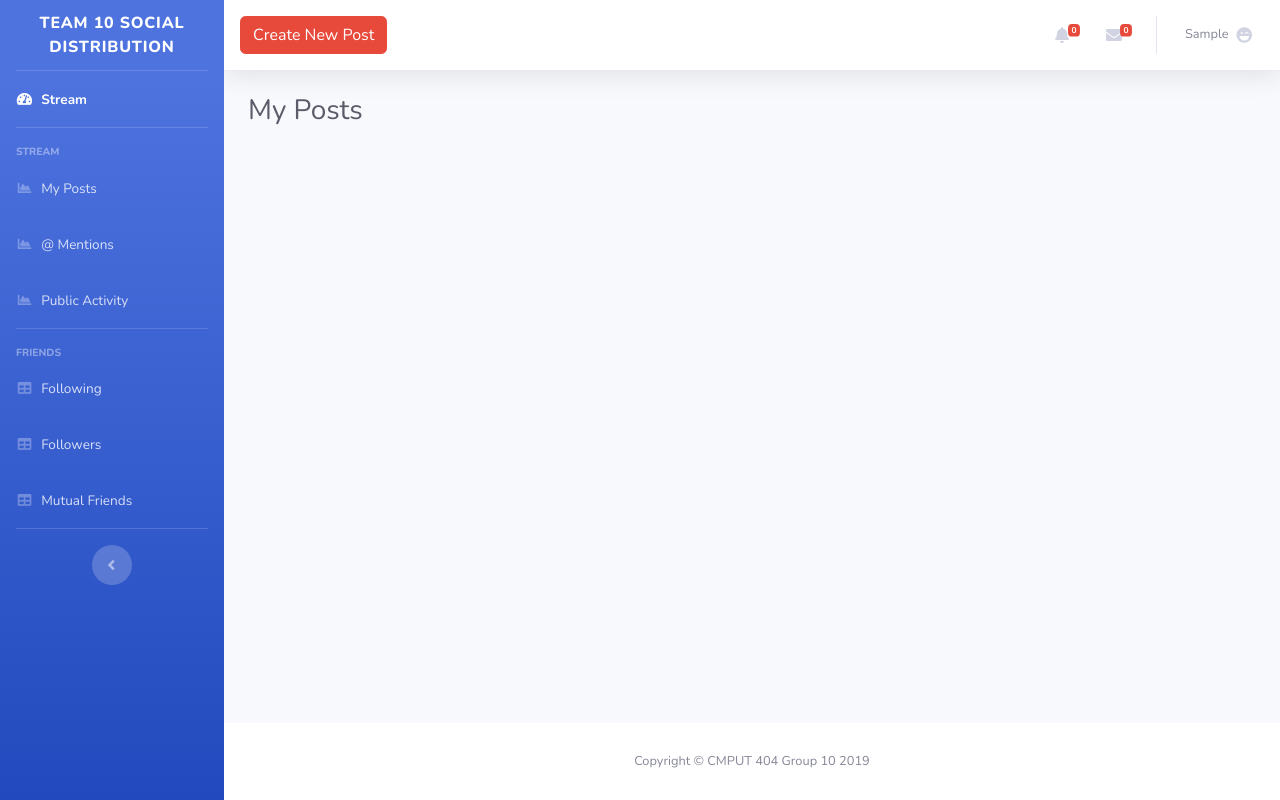
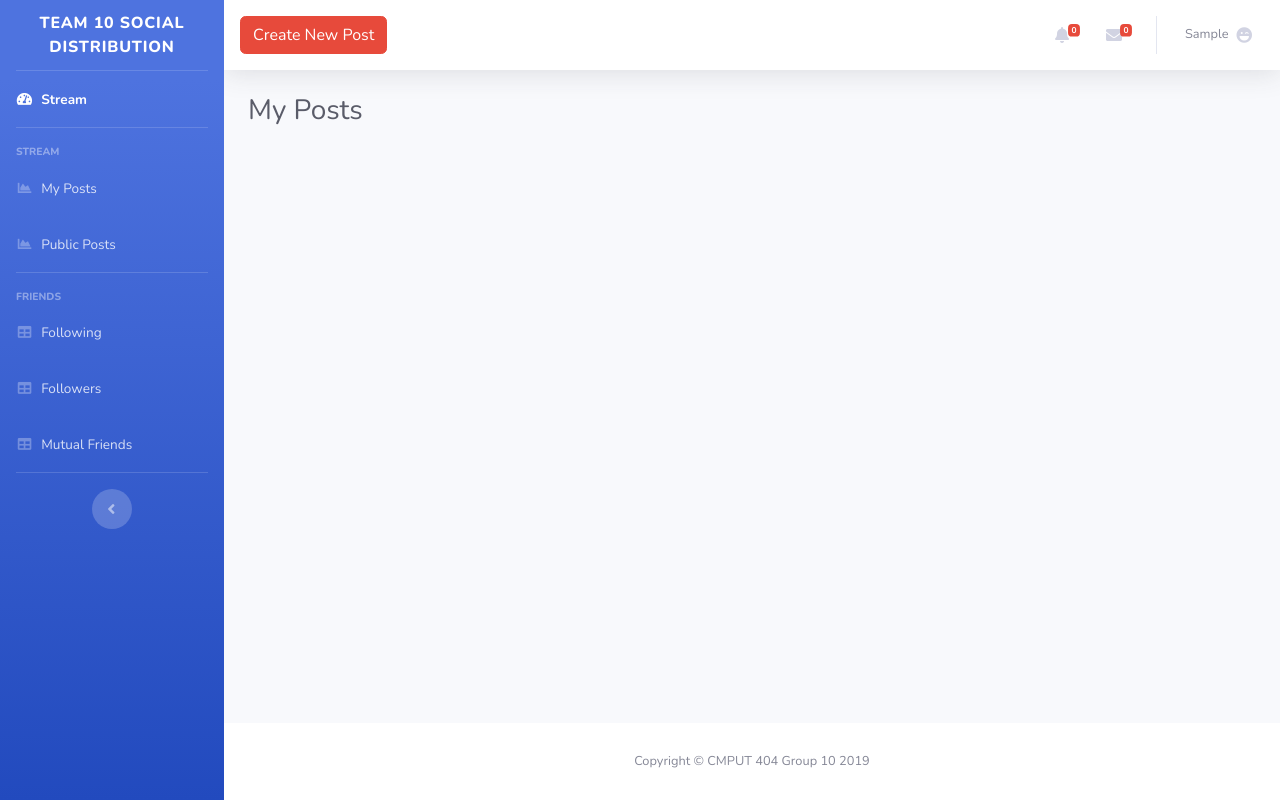
Before and after one commit to olivaC/group-cmput404-project, a Django app: page /my-posts in a window 1280 px wide. Run offline with Django 3.2, Linux system fonts and the light colour scheme; the visitor is signed in with stand-in values (Sample User, id 1); data that the repository does not hold is empty; some libraries are stand-ins or nearby versions.

Commit message:
#35 get public posts

```diff
--- a/app/templates/sidebar.html
+++ b/app/templates/sidebar.html
@@ -31,15 +31,15 @@
             <i class="fas fa-fw fa-chart-area"></i>
             <span>My Posts</span></a>
     </li>
+{#    <li class="nav-item">#}
+{#        <a class="nav-link" href="{% url 'app:index' %}">#}
+{#            <i class="fas fa-fw fa-chart-area"></i>#}
+{#            <span>@ Mentions</span></a>#}
+{#    </li>#}
     <li class="nav-item">
-        <a class="nav-link" href="{% url 'app:index' %}">
+        <a class="nav-link" href="{% url 'app:public_posts' %}">
             <i class="fas fa-fw fa-chart-area"></i>
-            <span>@ Mentions</span></a>
-    </li>
-    <li class="nav-item">
-        <a class="nav-link" href="{% url 'app:index' %}">
-            <i class="fas fa-fw fa-chart-area"></i>
-            <span>Public Activity</span></a>
+            <span>Public Posts</span></a>
     </li>
 
 
--- a/app/urls.py
+++ b/app/urls.py
@@ -26,5 +26,6 @@ urlpatterns = [
     url(r'^delete/(?P<id>\d+)/$', app.views.post_views.delete_post, name="delete"),
     path('profile', views.profile_view, name="profile"),
     path('profile/edit/', views.edit_profile, name="edit_profile"),
-    path('post/edit/<int:id>/', post_views.edit_post, name="edit_post")
+    path('post/edit/<int:id>/', post_views.edit_post, name="edit_post"),
+    path('public-posts', app.views.post_views.public_post_view, name="public_posts")
 ]
--- a/app/views/post_views.py
+++ b/app/views/post_views.py
@@ -107,3 +107,11 @@ def create_post_view(request):
     request.context['form'] = form
 
     return render(request, 'posts/create_post.html', request.context)
+
+
+def public_post_view(request):
+    posts = Post.objects.all().filter(privacy="Public").order_by('-id')
+
+    request.context['posts'] = posts
+
+    return render(request, 'posts/public_posts.html', request.context)
```
Also changed, not shown: app/templates/posts/public_posts.html (added, +31 -0 lines).
